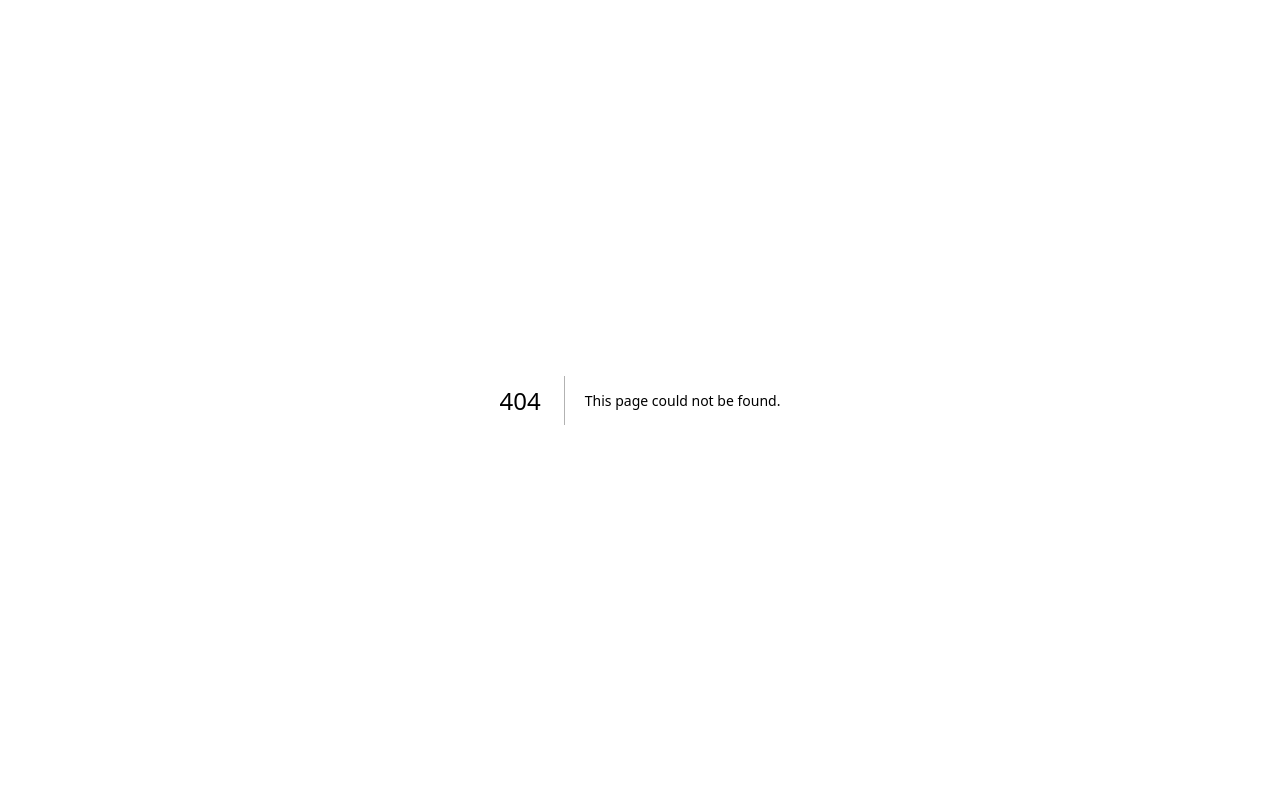
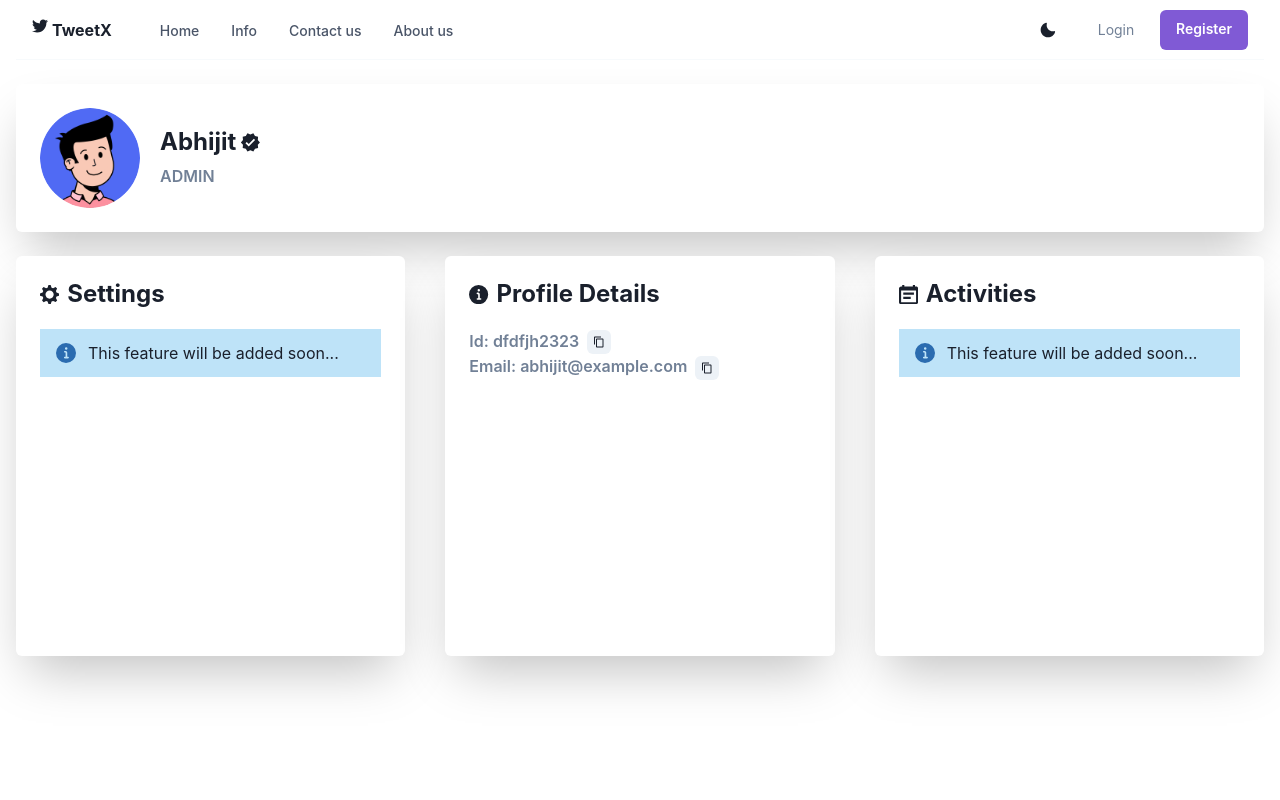
Before and after one commit to prajnastra/tweetx, a Next.js app in the folder client/: page /dashboard in a window 1280 px wide. Before the commit this address had no page. Shown: the top 800 px of the page. Built offline with nearby package versions, Linux system fonts and the light colour scheme.

Commit message:
add: dashboard page

```diff
--- /dev/null
+++ b/client/components/Card/index.tsx
@@ -0,0 +1,63 @@
+import { ReactNode } from 'react'
+import {
+  Box,
+  Text,
+  Stack,
+  HStack,
+  Heading,
+  useColorModeValue,
+  LayoutProps,
+  ComponentWithAs,
+} from '@chakra-ui/react'
+
+interface Props {
+  children: ReactNode
+  maxW?: LayoutProps['maxW']
+  minH?: LayoutProps['minH']
+  title?: string
+  subTitle?: string
+  Icon?: ComponentWithAs<'svg'>
+}
+
+export default function Card({
+  children,
+  maxW,
+  minH = '400px',
+  title,
+  subTitle,
+  Icon,
+}: Props) {
+  return (
+    <Box
+      w={'full'}
+      maxW={maxW}
+      minH={minH}
+      bg={useColorModeValue('white', 'gray.800')}
+      boxShadow={'2xl'}
+      rounded={'md'}
+      overflow={'hidden'}
+      p={6}
+    >
+      <Stack mb={title ? 5 : 0}>
+        {title && (
+          <HStack alignItems={'center'}>
+            {Icon && <Icon fontSize={'1.2rem'} />}
+            <Heading
+              fontSize={'2xl'}
+              fontFamily={'body'}
+              textTransform={'capitalize'}
+            >
+              {title}
+            </Heading>
+          </HStack>
+        )}
+        {subTitle && (
+          <Text fontWeight={600} color={'gray.500'} fontSize="md">
+            {subTitle}
+          </Text>
+        )}
+      </Stack>
+      {children}
+    </Box>
+  )
+}
--- /dev/null
+++ b/client/components/ProfileCard/index.tsx
@@ -0,0 +1,61 @@
+import {
+  Box,
+  Center,
+  Text,
+  Stack,
+  HStack,
+  Heading,
+  Image,
+  useColorModeValue,
+} from '@chakra-ui/react'
+import { MdVerified } from 'react-icons/md'
+
+interface Props {
+  name: string
+  user_type: string
+  avatar?: string
+}
+
+export default function ProfileCard({
+  name,
+  user_type,
+  avatar = '/avatar.png',
+}: Props) {
+  return (
+    <Center py={6}>
+      <Box
+        w={'full'}
+        bg={useColorModeValue('white', 'gray.800')}
+        boxShadow={'2xl'}
+        rounded={'md'}
+        overflow={'hidden'}
+        p={6}
+      >
+        <HStack spacing="5">
+          <Image
+            src={avatar}
+            alt="Avatar"
+            width="100px"
+            height="100px"
+            borderRadius="full"
+          />
+          <Stack>
+            <Heading
+              fontSize={'2xl'}
+              fontFamily={'body'}
+              display="flex"
+              gap={1}
+              alignItems="center"
+            >
+              <span>{name}</span>
+              <MdVerified fontSize="1.3rem" />
+            </Heading>
+            <Text fontWeight={600} color={'gray.500'}>
+              {user_type}
+            </Text>
+          </Stack>
+        </HStack>
+      </Box>
+    </Center>
+  )
+}
--- /dev/null
+++ b/client/pages/dashboard.tsx
@@ -0,0 +1,68 @@
+import {
+  Container,
+  SimpleGrid,
+  Alert,
+  AlertIcon,
+  Text,
+  IconButton,
+} from '@chakra-ui/react'
+import {
+  SettingsIcon,
+  InfoIcon,
+  CalendarIcon,
+  CopyIcon,
+} from '@chakra-ui/icons'
+
+import Base from '@/components/Base'
+import Card from '@/components/Card'
+import ProfileCard from '@/components/ProfileCard'
+
+export default function Dashboard() {
+  return (
+    <Base>
+      <ProfileCard name="Abhijit" user_type="ADMIN" />
+      <SimpleGrid columns={{ base: 1, md: 2, lg: 3 }} spacing={10} mb={'10rem'}>
+        <Card title="Settings" Icon={SettingsIcon}>
+          <Alert status="info">
+            <AlertIcon />
+            This feature will be added soon...
+          </Alert>
+        </Card>
+
+        <Card title="Profile details" Icon={InfoIcon}>
+          <Text fontWeight={600} color={'gray.500'}>
+            Id: {'dfdfjh2323'}
+            <IconButton
+              aria-label="Copy id"
+              icon={<CopyIcon />}
+              size="xs"
+              ml={2}
+              onClick={() => {
+                navigator.clipboard.writeText('abhijit@example.com')
+              }}
+            />
+          </Text>
+          <Text fontWeight={600} color={'gray.500'}>
+            Email: {'abhijit@example.com'}
+            <IconButton
+              aria-label="Copy email"
+              icon={<CopyIcon />}
+              size="xs"
+              ml={2}
+              onClick={() => {
+                navigator.clipboard.writeText('abhijit@example.com')
+              }}
+            />
+          </Text>
+        </Card>
+
+        <Card title="Activities" Icon={CalendarIcon}>
+          <Alert status="info">
+            <AlertIcon />
+            This feature will be added soon...
+          </Alert>
+        </Card>
+      </SimpleGrid>
+    </Base>
+  )
+}
```
Also changed, not shown: client/public/avatar.png (added).
